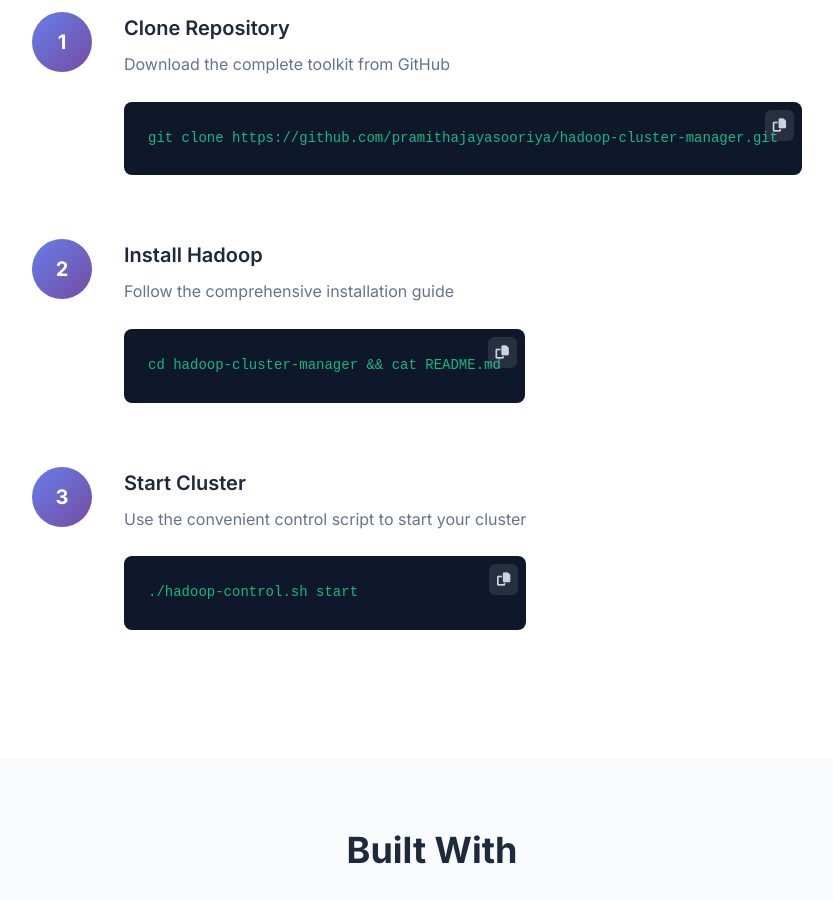
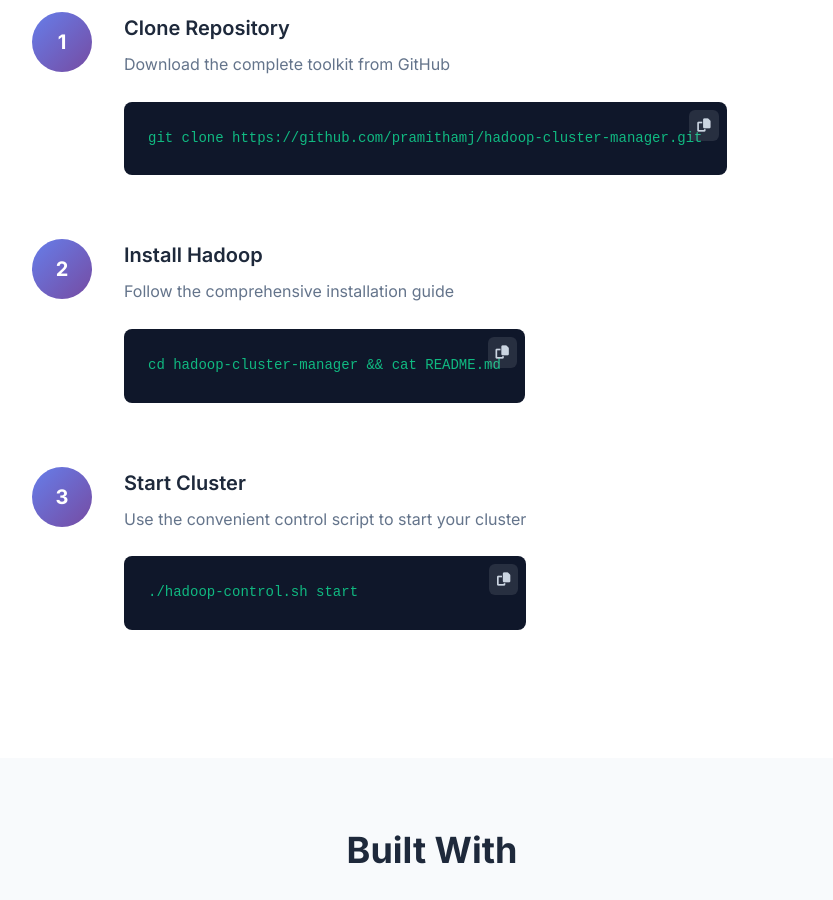
Before and after one commit to PramithaMJ/hadoop-cluster-manager, a plain HTML site: page index.html in a window 1280 px wide. Shown: the part 3540-4440 px from the top of the page, without its empty margins (208-1041 px from the left). Drawn offline with Linux system fonts and the light colour scheme.

Commit message:
Update GitHub links in index.html to reflect new username

```diff
--- a/index.html
+++ b/index.html
@@ -57,7 +57,7 @@
                         <i class="fas fa-rocket"></i>
                         Get Started
                     </a>
-                    <a href="https://github.com/pramithajayasooriya/hadoop-cluster-manager" class="btn btn-secondary" target="_blank">
+                    <a href="https://github.com/pramithamj/hadoop-cluster-manager" class="btn btn-secondary" target="_blank">
                         <i class="fab fa-github"></i>
                         View on GitHub
                     </a>
@@ -265,7 +265,7 @@
                         <h3>Clone Repository</h3>
                         <p>Download the complete toolkit from GitHub</p>
                         <div class="code-block">
-                            <code>git clone https://github.com/pramithajayasooriya/hadoop-cluster-manager.git</code>
+                            <code>git clone https://github.com/pramithamj/hadoop-cluster-manager.git</code>
                             <button class="copy-btn" onclick="copyToClipboard(this)">
                                 <i class="fas fa-copy"></i>
                             </button>
@@ -346,7 +346,7 @@
                     <h3>Hadoop Cluster Manager</h3>
                     <p>Production-ready big data cluster management made simple.</p>
                     <div class="social-links">
-                        <a href="https://github.com/pramithajayasooriya/hadoop-cluster-manager" target="_blank">
+                        <a href="https://github.com/pramithamj/hadoop-cluster-manager" target="_blank">
                             <i class="fab fa-github"></i>
                         </a>
                         <a href="https://hadoop.apache.org/" target="_blank">
```
